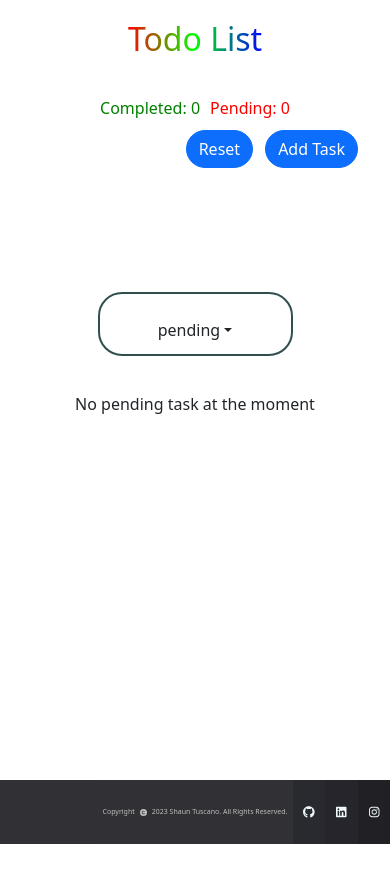
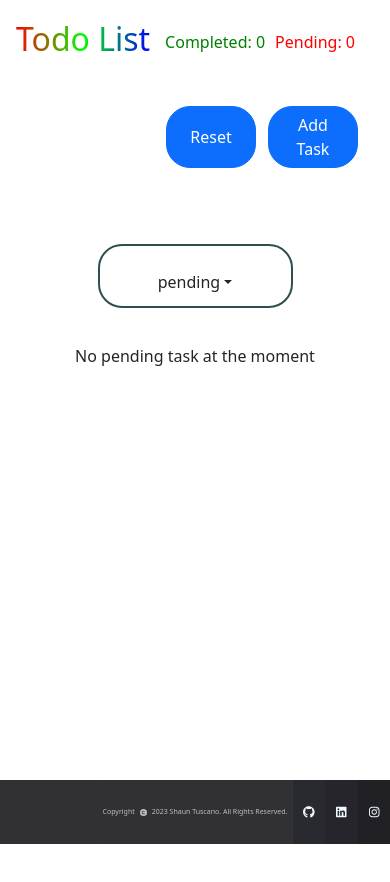
Before and after one commit to shaun-tuscano/Todo-List, a React (Create React App) app: page / in a window 390 px wide. Shown: the top 882 px of the page. Built offline with nearby package versions, Linux system fonts and the light colour scheme.

Commit message:
minor changes

```diff
--- a/src/App.css
+++ b/src/App.css
@@ -25,6 +25,7 @@ padding: 10px;
   margin-bottom: 20px;
   margin-left: 12px;
   border-radius: 24px !important;
+  width: 90px;
 }
 .task-btn{
   border-radius: 24px !important;
@@ -74,11 +75,14 @@ padding: 10px;
   .header-container{
   display: flex;
   align-items: center;
-  flex-direction: column;
+  /* flex-direction: column;   */
   }
   .task-counter{
-  position: relative;
-  right: 0px;
+  position: absolute;
+  right: 35px;
+  }
+  .todo-title{
+  margin-left: 16px;
   }
   .button-container{
   padding: 1rem 1rem !important;
--- a/src/App.js
+++ b/src/App.js
@@ -248,7 +248,7 @@ function App() {
       </div>
       {addMoreModal()}
       {resetmodal()}
-      <br/><br/><br/>
+      <br/>
       <Tabs onPendingClicked={tabopen}/>
       <ToastContainer autoClose={2000} />
       <Task activeTab={tabName} dataObjects={tabName==="pending" ? dataObjects : tabName==="completed" ? completedTask : [] } handleDelete={handleDelete} handleEdit={handleEdit} handleTaskComplete={handleTaskComplete}></Task>
--- a/src/components/Task.css
+++ b/src/components/Task.css
@@ -22,11 +22,11 @@ overflow-y: auto;
 
 @media screen and (max-width: 1200px) {
   .card-container {
-  max-width: 90%;
   margin: auto;
   display: flex;
   flex-direction: column;
   align-items: center;
+  margin: 16px;
   }
 }
 
```
